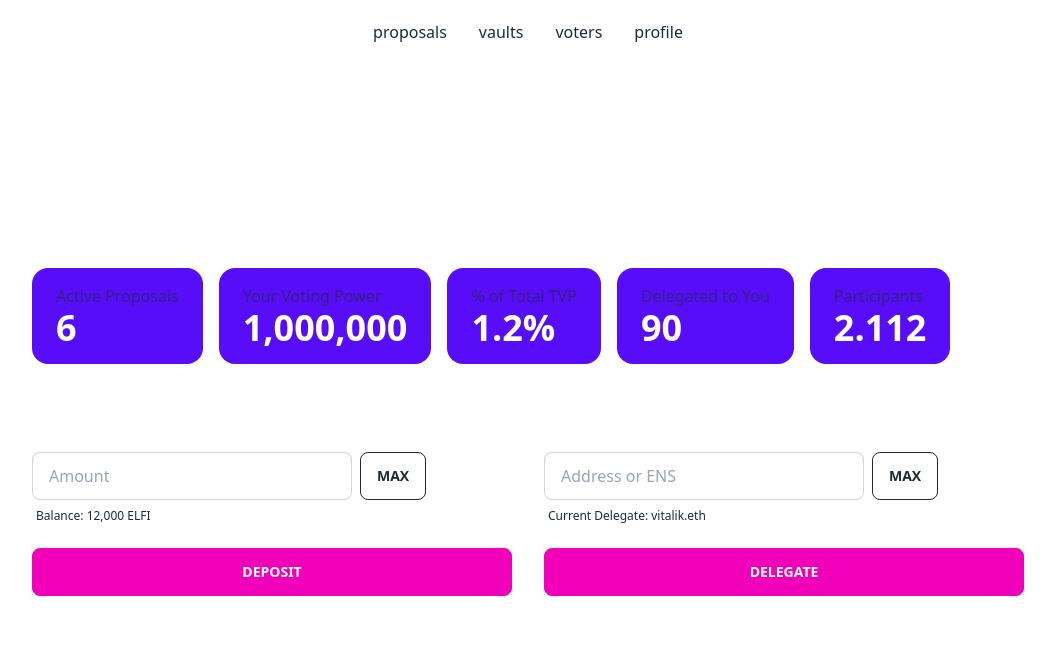
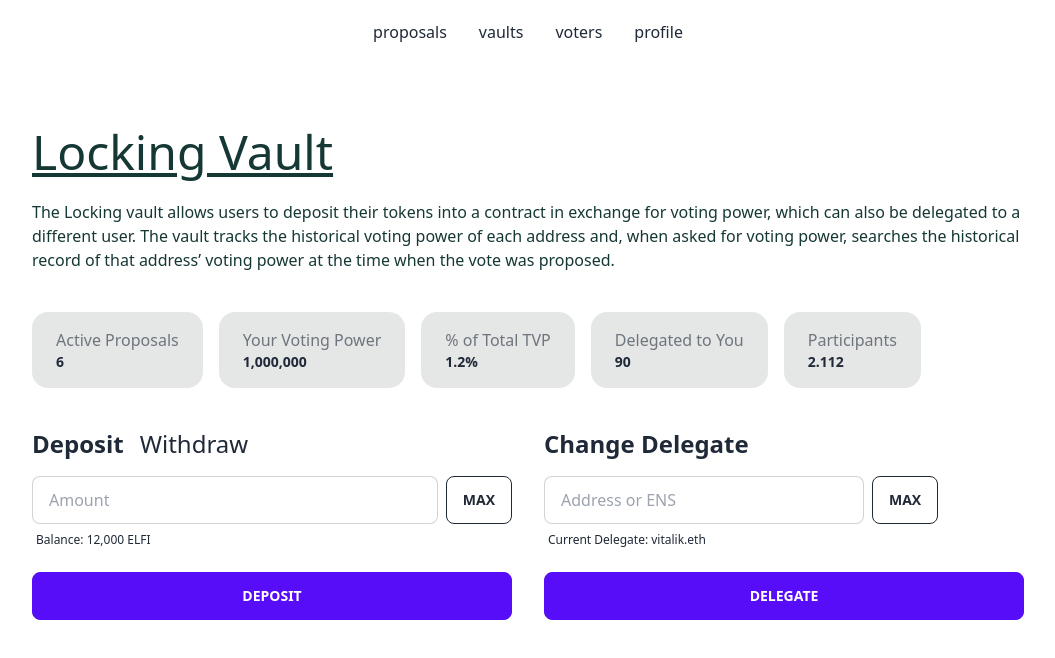
Before and after one commit to delvtech/council-kit, a Next.js app in the folder apps/council-ui/: page /vaults/details in a window 1280 px wide. Shown: the top 658 px of the page, without its empty margins (112-1167 px from the left). Built offline with nearby package versions, Linux system fonts and the light colour scheme; what wagmi would draw is missing.

Commit message:
vaults details refactor

```diff
--- a/apps/council-ui/components/base/Container.tsx
+++ b/apps/council-ui/components/base/Container.tsx
@@ -2,7 +2,7 @@ import { PropsWithChildren, ReactElement } from "react";
 
 export function Container({ children }: PropsWithChildren): ReactElement {
   return (
-    <div className="m-auto mt-16 flex max-w-5xl flex-col items-center gap-y-10 px-4">
+    <div className="m-auto mt-16 flex max-w-5xl flex-col gap-y-10 px-4">
       {children}
     </div>
   );
--- a/apps/council-ui/pages/vaults/details.tsx
+++ b/apps/council-ui/pages/vaults/details.tsx
@@ -1,74 +1,77 @@
+import { Container } from "components/base/Container";
 import { ReactElement } from "react";
 
 export default function Vault(): ReactElement {
   return (
-    <div className="m-auto mt-16 flex max-w-5xl flex-col items-start gap-y-10 px-4">
+    <Container>
       {/* Page Header */}
       <div>
-        <h1 className="mb-4 text-3xl text-primary-content underline">
-          Vault Name
+        <h1 className="text-5xl text-accent-content underline">
+          Locking Vault
         </h1>
-        <p className="text-secondary-content">
-          Lorem ipsum dolor sit amet, consectetur adipiscing elit, sed do
-          eiusmod tempor incididunt ut labore et dolore magna aliqua. Ut enim ad
-          minim veniam, quis nostrud exercitation ullamco laboris
+        <p className="mt-6 text-accent-content">
+          The Locking vault allows users to deposit their tokens into a contract
+          in exchange for voting power, which can also be delegated to a
+          different user. The vault tracks the historical voting power of each
+          address and, when asked for voting power, searches the historical
+          record of that address’ voting power at the time when the vote was
+          proposed.
         </p>
       </div>
 
       {/* Statistics Row */}
       <div className="flex flex-wrap gap-4">
         <div className="daisy-stats">
-          <div className="daisy-stat bg-primary text-primary-content">
+          <div className="daisy-stat bg-base-300">
             <div className="daisy-stat-title">Active Proposals</div>
-            <div className="daisy-stat-value">6</div>
+            <div className="daisy-stat-value text-sm">6</div>
           </div>
         </div>
 
         <div className="daisy-stats">
-          <div className="daisy-stat bg-primary text-primary-content">
+          <div className="daisy-stat bg-base-300">
             <div className="daisy-stat-title">Your Voting Power</div>
-            <div className="daisy-stat-value">1,000,000</div>
+            <div className="daisy-stat-value text-sm">1,000,000</div>
           </div>
         </div>
 
         <div className="daisy-stats">
-          <div className="daisy-stat bg-primary text-primary-content">
+          <div className="daisy-stat bg-base-300">
             <div className="daisy-stat-title">% of Total TVP</div>
-            <div className="daisy-stat-value">1.2%</div>
+            <div className="daisy-stat-value text-sm">1.2%</div>
           </div>
         </div>
 
         <div className="daisy-stats">
-          <div className="daisy-stat bg-primary text-primary-content">
+          <div className="daisy-stat bg-base-300">
             <div className="daisy-stat-title">Delegated to You</div>
-            <div className="daisy-stat-value">90</div>
+            <div className="daisy-stat-value text-sm">90</div>
           </div>
         </div>
 
         <div className="daisy-stats">
-          <div className="daisy-stat bg-primary text-primary-content">
+          <div className="daisy-stat bg-base-300">
             <div className="daisy-stat-title">Participants</div>
-            <div className="daisy-stat-value">2.112</div>
+            <div className="daisy-stat-value text-sm">2.112</div>
           </div>
         </div>
       </div>
-
-      <div className="grid h-48 w-full gap-y-10 sm:grid-cols-2 sm:grid-rows-1 sm:gap-y-0 sm:gap-x-8">
+      <div className="flex h-48 w-full flex-col gap-x-8 sm:flex-row">
         {/* Deposit/Withdraw Column */}
-        <div className="flex flex-col gap-y-4">
+        <div className="flex basis-1/2 flex-col gap-y-4">
           {/* Actions Headers */}
           <div className="flex gap-x-4">
-            <h2 className="text-2xl font-bold text-primary-content">Deposit</h2>
-            <h2 className="text-2xl text-primary-content">Withdraw</h2>
+            <h2 className="text-2xl font-extrabold">Deposit</h2>
+            <h2 className="text-2xl">Withdraw</h2>
           </div>
 
           {/* Token Amount Input */}
           <div className="flex">
-            <div className="daisy-form-control mr-2 w-full max-w-xs">
+            <div className="daisy-form-control mr-2 w-full">
               <input
                 type="text"
                 placeholder="Amount"
-                className="daisy-input-bordered daisy-input w-full max-w-xs"
+                className="daisy-input-bordered daisy-input w-full"
               />
               <label className="daisy-label">
                 <span className="daisy-label-text-alt">
@@ -80,15 +83,13 @@ export default function Vault(): ReactElement {
           </div>
 
           {/* Action Submit Button */}
-          <button className="daisy-btn-secondary daisy-btn">Deposit</button>
+          <button className="daisy-btn-primary daisy-btn">Deposit</button>
         </div>
 
         {/* Change Delegate Column */}
-        <div className="flex flex-col gap-y-4">
+        <div className="flex basis-1/2 flex-col gap-y-4">
           {/* Actions Headers */}
-          <div className="text-2xl font-bold text-primary-content">
-            Change Delegate
-          </div>
+          <div className="text-2xl font-bold">Change Delegate</div>
 
           {/* Delegate Address Input */}
           <div className="flex">
@@ -108,9 +109,9 @@ export default function Vault(): ReactElement {
           </div>
 
           {/* Action Submit Button */}
-          <button className="daisy-btn-secondary daisy-btn">Delegate</button>
+          <button className="daisy-btn-primary daisy-btn">Delegate</button>
         </div>
       </div>
-    </div>
+    </Container>
   );
 }
```
